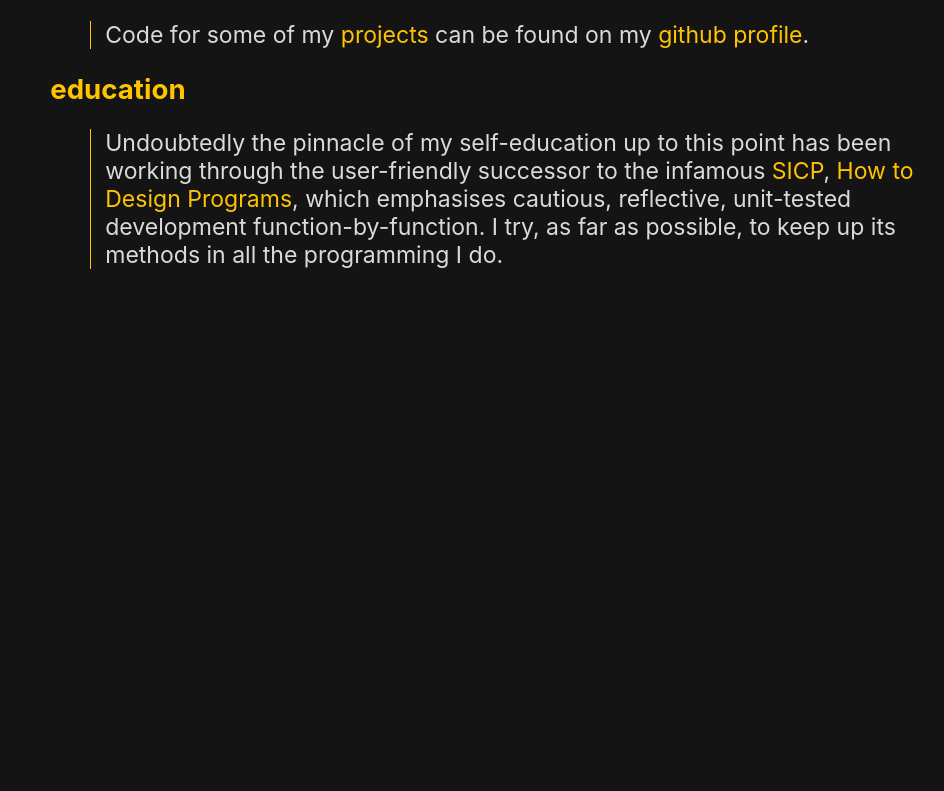
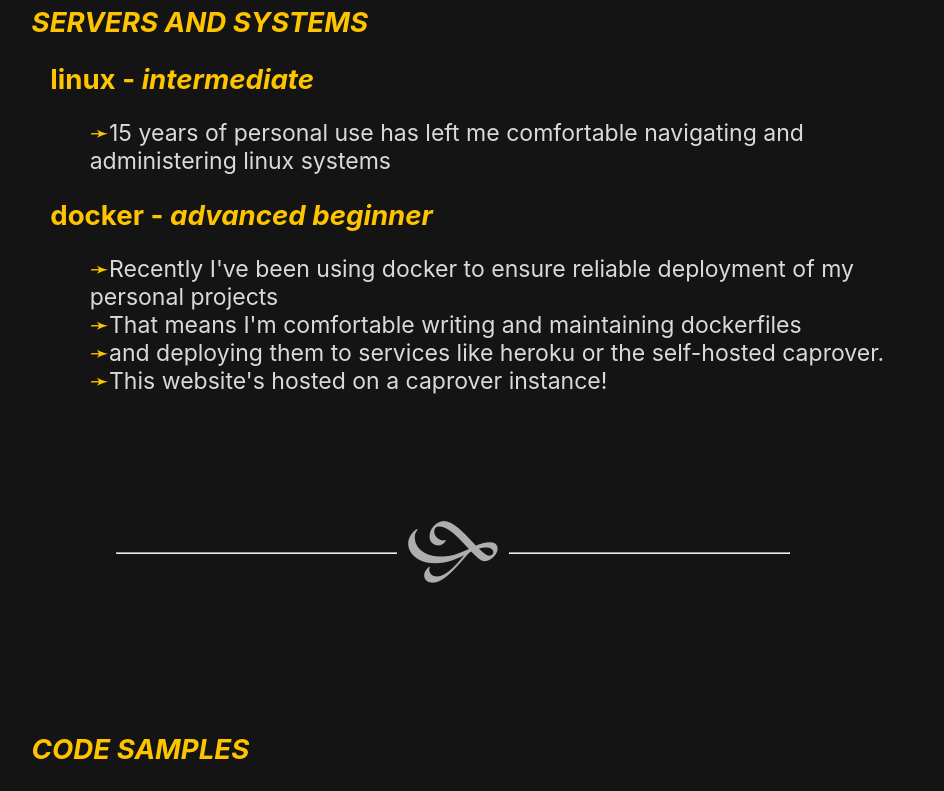
Before and after one commit to circius/pheu-next, a Next.js app: page /skills in a window 1280 px wide. Shown: the part 1841-2632 px from the top of the page, without its empty margins (158-1102 px from the left). Before the commit the page ends 2148 px from the top, so only its background shows below. Built offline with nearby package versions, Linux system fonts and the light colour scheme.

Commit message:
modularize skills

```diff
--- /dev/null
+++ b/components/skill.js
@@ -0,0 +1,16 @@
+import Markdown from './markdown'
+import Fleuron from './fleuron'
+
+const Skill = ({ title, content }) => {
+  return (
+    <article>
+      <h1>{title}</h1>
+      <Markdown>
+        {content}
+      </Markdown>
+      <Fleuron />
+    </article>
+  )
+}
+
+export default Skill
--- a/pages/skills.js
+++ b/pages/skills.js
@@ -1,22 +1,32 @@
 import Layout from '../components/layout'
-import { getPageData } from '../lib/pages'
-import Markdown from '../components/markdown'
+import { getAllPages } from '../lib/pages'
+import Skill from '../components/skill'
 
-
-export default function Skills({ content }) {
-
+export default function Skills({ skills }) {
   return (
     <Layout>
-      <article>
-        <Markdown className="skills">{content.content}</Markdown>
-      </article>
+      <div>
+        {skills.map(
+          skill => <Skill
+            key={skill.id}
+            {...skill}
+          />
+        )}
+      </div>
+      <style jsx>{`
+      div {
+        display: flex;
+        flex-direction: column;
+      }
+      `}</style>
     </Layout>
   )
 }
 
 export const getStaticProps = async () => {
-  const content = await getPageData('skills')
+  const skills = await getAllPages('skills')
+  const sorted = skills.sort((a, b) => a.order - b.order)
   return {
-    props: { content }
+    props: { skills: sorted }
   }
 }
--- a/pages/skills.md
+++ /dev/null
@@ -1,59 +0,0 @@
----
----
-
-# languages
-
-## python - _intermediate_
-
-- total condidence with core language features
-- extensive experience with the standard library
-- good knowledge of tools for testing and distribution
-
-## javascript - _intermediate_
-
-- total confidence with modern, functional javascript
-- considerable confidence with the tooling that goes with it (webpack, babel &c
-
-## racket - _intermediate_
-
-a labour of love: after completing [How to Design Programs](https://https://htdp.org/2020-8-1/Book/index.html), which is taught in a minimal MIT-style lisp/scheme, progressing to the course-designer's [Racket](https://racket-lang.org/) felt automatic. But I haven't got around to building anything other than toys and little utilities in it, yet.
-
-## smalltalk - _beginner_
-
-I learnt enough smalltalk to love it - while I was trying to understand what [object-oriented programming](http://harmful.cat-v.org/software/OO_programming/) was about - but never enough to build anything more than toys in it. Working in a [smalltalk VM](https://pharo.org/) is like heaven.
-
-# frameworks, front and back
-
-## react/js, express/js - _advanced beginner_
-
-- recently completed the Helsinki University [Fullstack Open](https://fullstackopen.com/) course, which heavily focuses on full-stack javascript with React and Express. This website is build with the React framework [Next.js](https://nextjs.org)
-
-## flask/python - _intermediate_
-
-- clear understanding of project architecture and best practices, deriving from
-- multiple completed personal projects
-
-# servers and systems
-
-## linux - _intermediate_
-
-- 15 years of personal use has left me comfortable navigating and administering linux systems
-
-## docker - _advanced beginner_
-
-- Recently I've been using docker to ensure reliable deployment of my personal projects
-- That means I'm comfortable writing and maintaining dockerfiles
-- and deploying them to services like heroku or the self-hosted caprover.
-- This website's hosted on a caprover instance!
-
-## code samples
-
-Sample code in Racket, Bash and Smalltalk can easily be found at my [exercism profile](https://exercism.io/profiles/circius). I'm happy with all of the code there, even if these are, of course, toy questions.
-
-My equivalent work with Python and Javascript is at [codewars](https://www.codewars.com/users/circius), where unfortunately the interface is harder to navigate.
-
-Code for some of my [projects](https://pheu.org/#projects) can be found on my [github profile](https://github.com/circius).
-
-## education
-
-Undoubtedly the pinnacle of my self-education up to this point has been working through the user-friendly successor to the infamous [SICP](https://mitpress.mit.edu/sites/default/files/sicp/index.html), [How to Design Programs](https://htdp.org/2020-8-1/Book/index.html), which emphasises cautious, reflective, unit-tested development function-by-function. I try, as far as possible, to keep up its methods in all the programming I do.
--- /dev/null
+++ b/pages/skills/code-samples.md
@@ -0,0 +1,10 @@
+---
+title: code samples
+order: 3
+---
+
+Sample code in Racket, Bash and Smalltalk can easily be found at my [exercism profile](https://exercism.io/profiles/circius). I'm happy with all of the code there, even if these are, of course, toy questions.
+
+My equivalent work with Python and Javascript is at [codewars](https://www.codewars.com/users/circius), where unfortunately the interface is harder to navigate.
+
+Code for some of my [projects](https://pheu.org/#projects) can be found on my [github profile](https://github.com/circius).
--- /dev/null
+++ b/pages/skills/education.md
@@ -0,0 +1,6 @@
+---
+title: education
+order: 4
+---
+
+Undoubtedly the pinnacle of my self-education up to this point has been working through the user-friendly successor to the infamous [SICP](https://mitpress.mit.edu/sites/default/files/sicp/index.html), [How to Design Programs](https://htdp.org/2020-8-1/Book/index.html), which emphasises cautious, reflective, unit-tested development function-by-function. I try, as far as possible, to keep up its methods in all the programming I do.
--- /dev/null
+++ b/pages/skills/frameworks.md
@@ -0,0 +1,13 @@
+---
+title: frameworks, front and back
+order: 1
+---
+
+## react/js, express/js - _advanced beginner_
+
+- recently completed the Helsinki University [Fullstack Open](https://fullstackopen.com/) course, which heavily focuses on full-stack javascript with React and Express. This website is build with the React framework [Next.js](https://nextjs.org)
+
+## flask/python - _intermediate_
+
+- clear understanding of project architecture and best practices, deriving from
+- multiple completed personal projects
--- /dev/null
+++ b/pages/skills/languages.md
@@ -0,0 +1,23 @@
+---
+title: languages
+order: 0
+---
+
+## python - _intermediate_
+
+- total condidence with core language features
+- extensive experience with the standard library
+- good knowledge of tools for testing and distribution
+
+## javascript - _intermediate_
+
+- total confidence with modern, functional javascript
+- considerable confidence with the tooling that goes with it (webpack, babel &c
+
+## racket - _intermediate_
+
+a labour of love: after completing [How to Design Programs](https://https://htdp.org/2020-8-1/Book/index.html), which is taught in a minimal MIT-style lisp/scheme, progressing to the course-designer's [Racket](https://racket-lang.org/) felt automatic. But I haven't got around to building anything other than toys and little utilities in it, yet.
+
+## smalltalk - _beginner_
+
+I learnt enough smalltalk to love it - while I was trying to understand what [object-oriented programming](http://harmful.cat-v.org/software/OO_programming/) was about - but never enough to build anything more than toys in it. Working in a [smalltalk VM](https://pharo.org/) is like heaven.
--- /dev/null
+++ b/pages/skills/servers-systems.md
@@ -0,0 +1,15 @@
+---
+title: servers and systems
+order: 2
+---
+
+## linux - _intermediate_
+
+- 15 years of personal use has left me comfortable navigating and administering linux systems
+
+## docker - _advanced beginner_
+
+- Recently I've been using docker to ensure reliable deployment of my personal projects
+- That means I'm comfortable writing and maintaining dockerfiles
+- and deploying them to services like heroku or the self-hosted caprover.
+- This website's hosted on a caprover instance!
```
